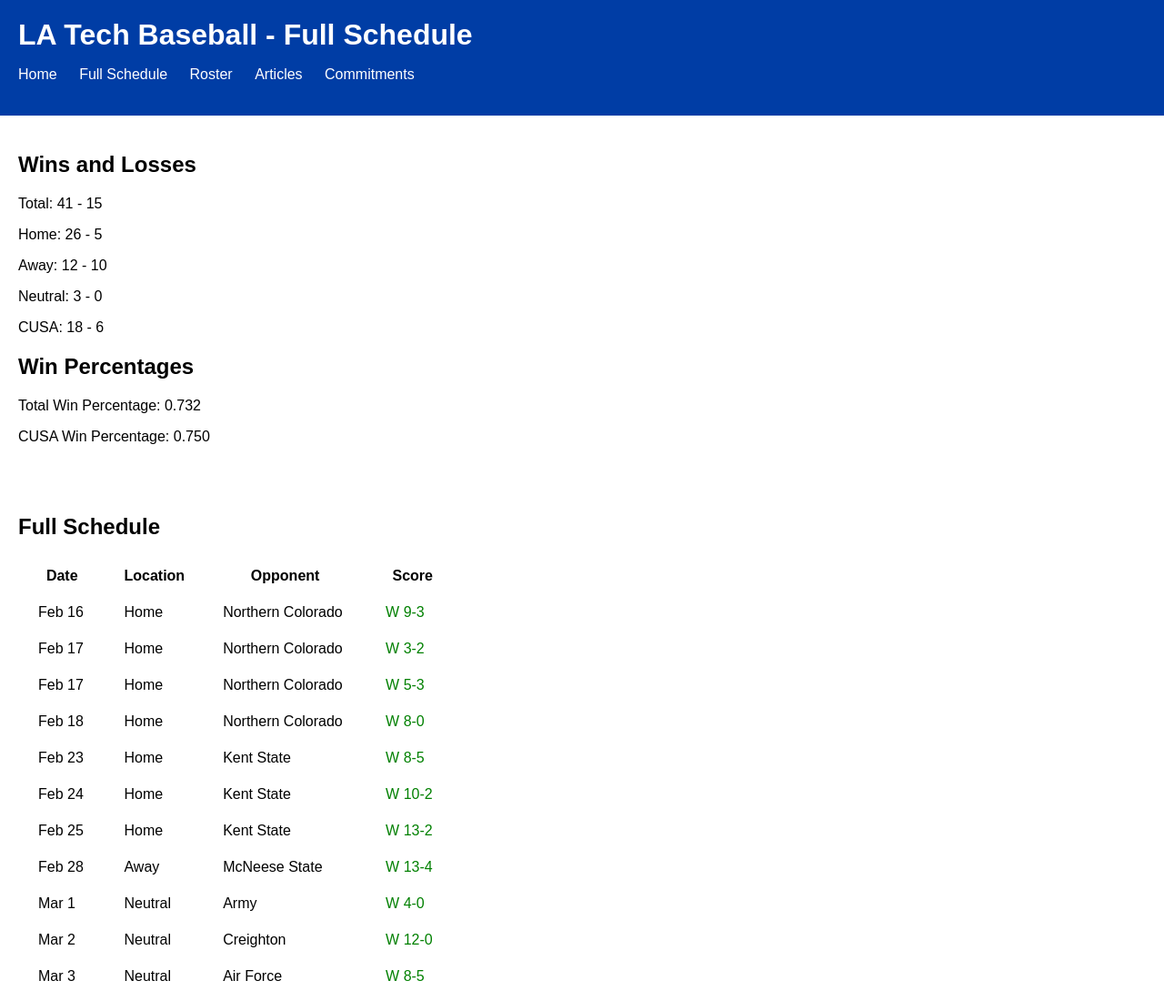
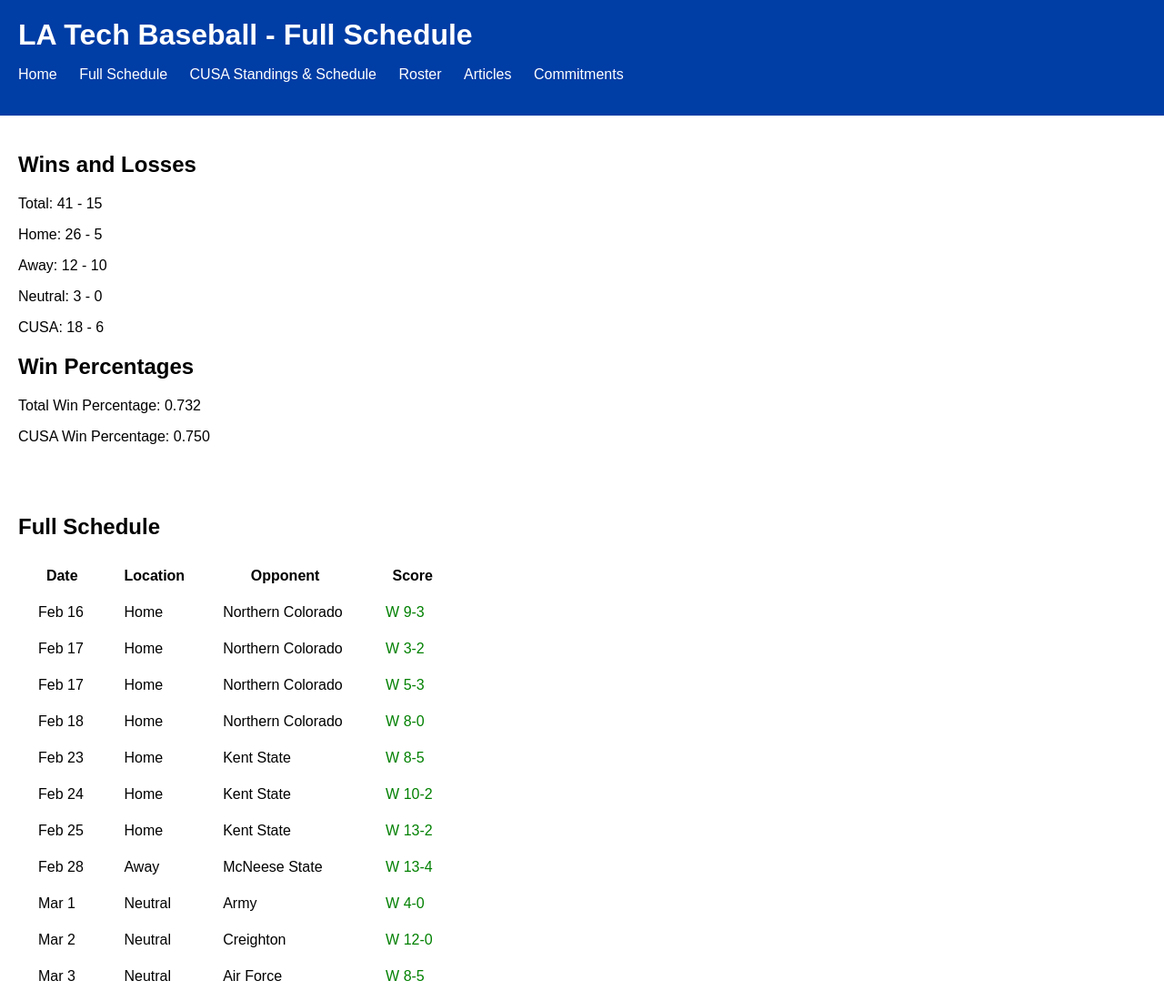
Before and after one commit to Kody-R/RFDMedia, a plain HTML site: page schedule.html in a window 1280 px wide. Shown: the top 1100 px of the page at 91% size. Drawn offline with Linux system fonts and the light colour scheme.

Commit message:
Update schedule.html

```diff
--- a/schedule.html
+++ b/schedule.html
@@ -13,6 +13,7 @@
             <ul>
                 <li><a href="index.html">Home</a></li>
                 <li><a href="schedule.html">Full Schedule</a></li>
+                <li><a href="CUSA.html">CUSA Standings & Schedule</a></li>
                 <li><a href="roster.html">Roster</a></li>
                 <li><a href="articles.html">Articles</a></li>
                 <li><a href="commitments.html">Commitments</a></li>
```
